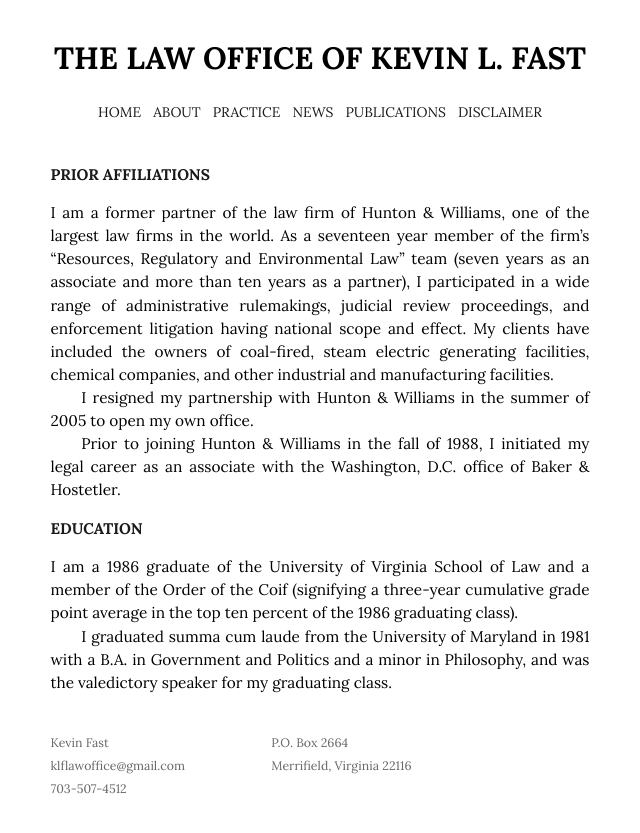
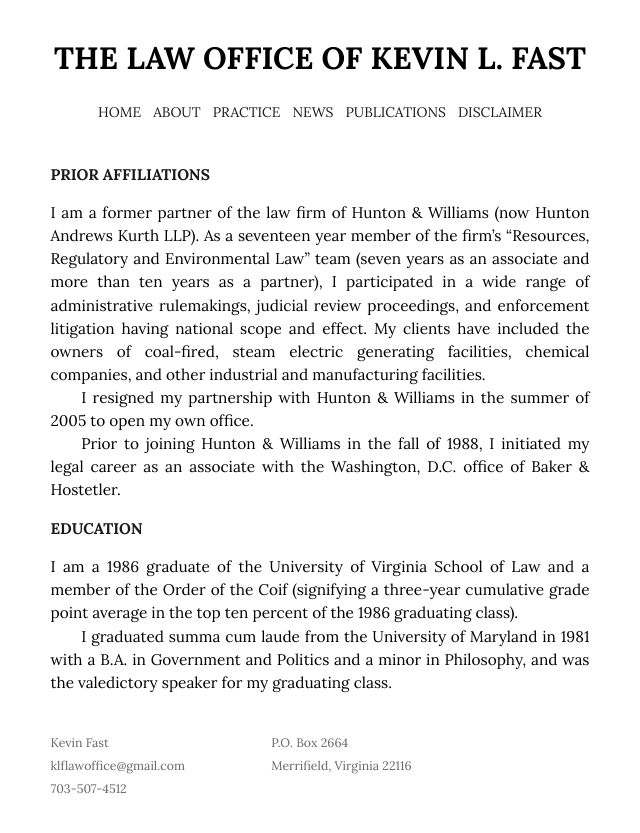
Before and after one commit to KevinFast/kevinfast.github.com, a Jekyll site: the page built from about.md, in a window 1280 px wide. Shown: the top 833 px of the page, without its empty margins (320-960 px from the left). Built offline with Jekyll 4.4.1, drawn with Linux system fonts in a browser that asks for light colours; Markdown is read by kramdown in place of the engine named in the settings.

Commit message:
Update about.md

```diff
--- a/about.md
+++ b/about.md
@@ -6,7 +6,7 @@
 
 # PRIOR AFFILIATIONS
 
-I am a former partner of the law firm of Hunton & Williams, one of the largest law firms in the world. As a seventeen year member of the firm’s “Resources, Regulatory and Environmental Law” team (seven years as an associate and more than ten years as a partner), I participated in a wide range of administrative rulemakings, judicial review proceedings, and enforcement litigation having national scope and effect. My clients have included the owners of coal-fired, steam electric generating facilities, chemical companies, and other industrial and manufacturing facilities.
+I am a former partner of the law firm of Hunton & Williams (now Hunton Andrews Kurth LLP). As a seventeen year member of the firm’s “Resources, Regulatory and Environmental Law” team (seven years as an associate and more than ten years as a partner), I participated in a wide range of administrative rulemakings, judicial review proceedings, and enforcement litigation having national scope and effect. My clients have included the owners of coal-fired, steam electric generating facilities, chemical companies, and other industrial and manufacturing facilities.
 
 I resigned my partnership with Hunton & Williams in the summer of 2005 to open my own office.
 
```
